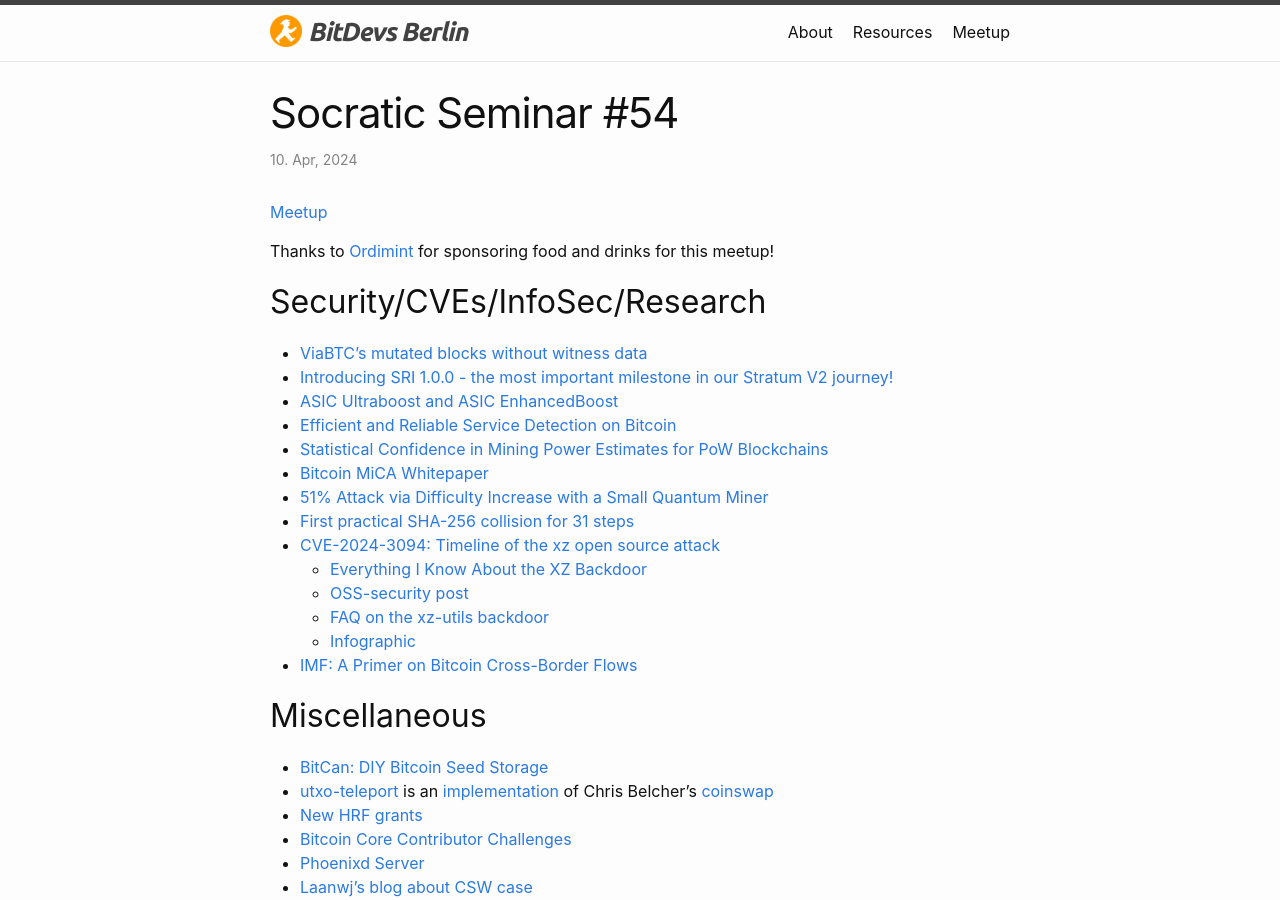
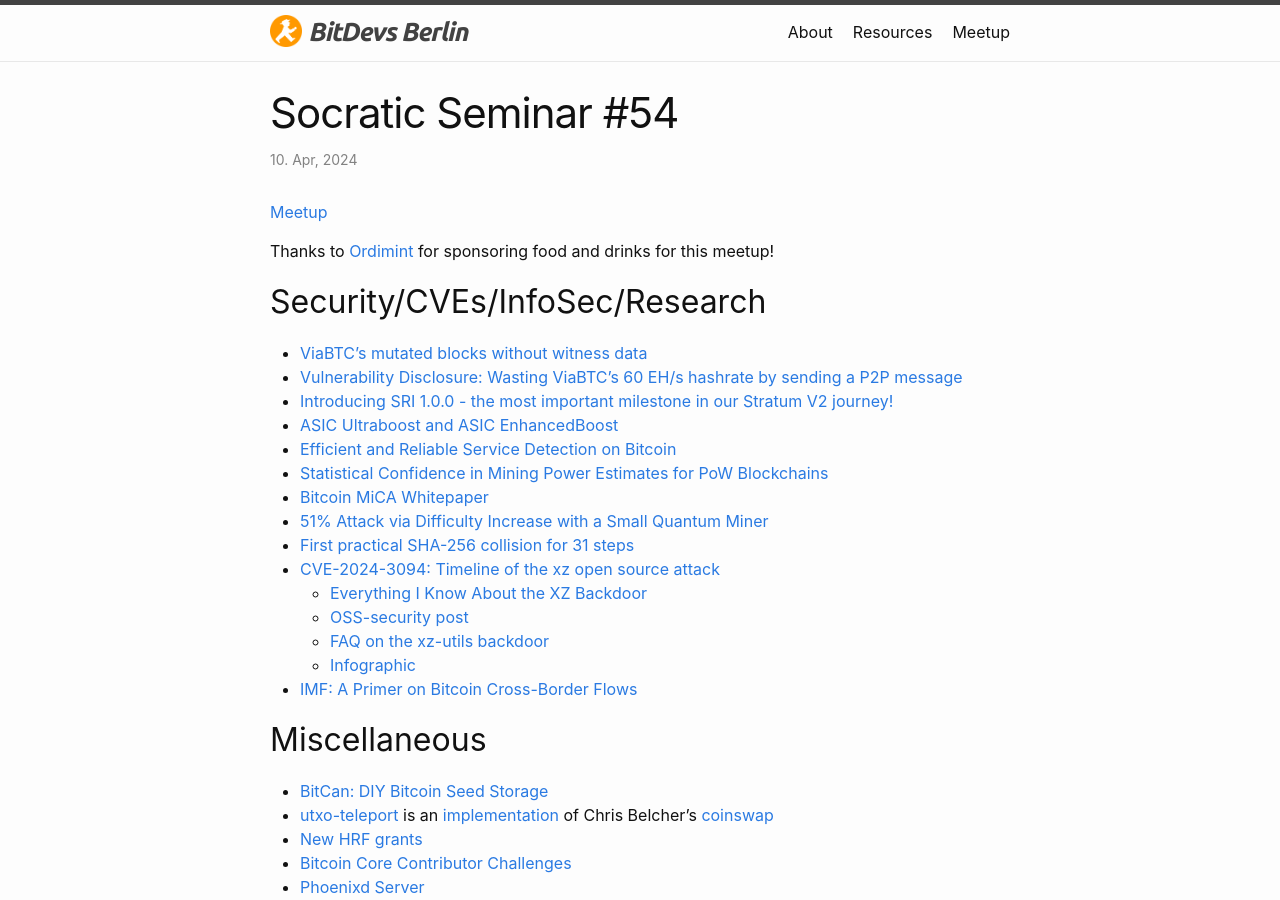
Before and after one commit to fjahr/bitdevsberlin, a Jekyll site: the page built from _posts/2024-04-10-socratic-seminar-54.md, in a window 1280 px wide and 900 px high. Built offline with Jekyll 4.4.1, drawn with Linux system fonts in a browser that asks for light colours.

Commit message:
Add more links for #54

```diff
--- a/_posts/2024-04-10-socratic-seminar-54.md
+++ b/_posts/2024-04-10-socratic-seminar-54.md
@@ -10,6 +10,7 @@ Thanks to [Ordimint](https://ordimint.com) for sponsoring food and drinks for th
 ## Security/CVEs/InfoSec/Research
 
 - [ViaBTC's mutated blocks without witness data](https://b10c.me/observations/10-viabtc-blocks-without-witness-data/)
+- [Vulnerability Disclosure: Wasting ViaBTC's 60 EH/s hashrate by sending a P2P message](https://b10c.me/blog/012-viabtc-spv-vulnerability-disclosure/)
 - [Introducing SRI 1.0.0 - the most important milestone in our Stratum V2 journey!](https://stratumprotocol.org/blog/sri-1-0-0/)
 - [ASIC Ultraboost and ASIC EnhancedBoost](https://www.ft.com/content/8aa731a0-5456-4121-a2f7-828ae90ed199)
 - [Efficient and Reliable Service Detection on Bitcoin](https://orbi.uliege.be/handle/2268/314439)
```
